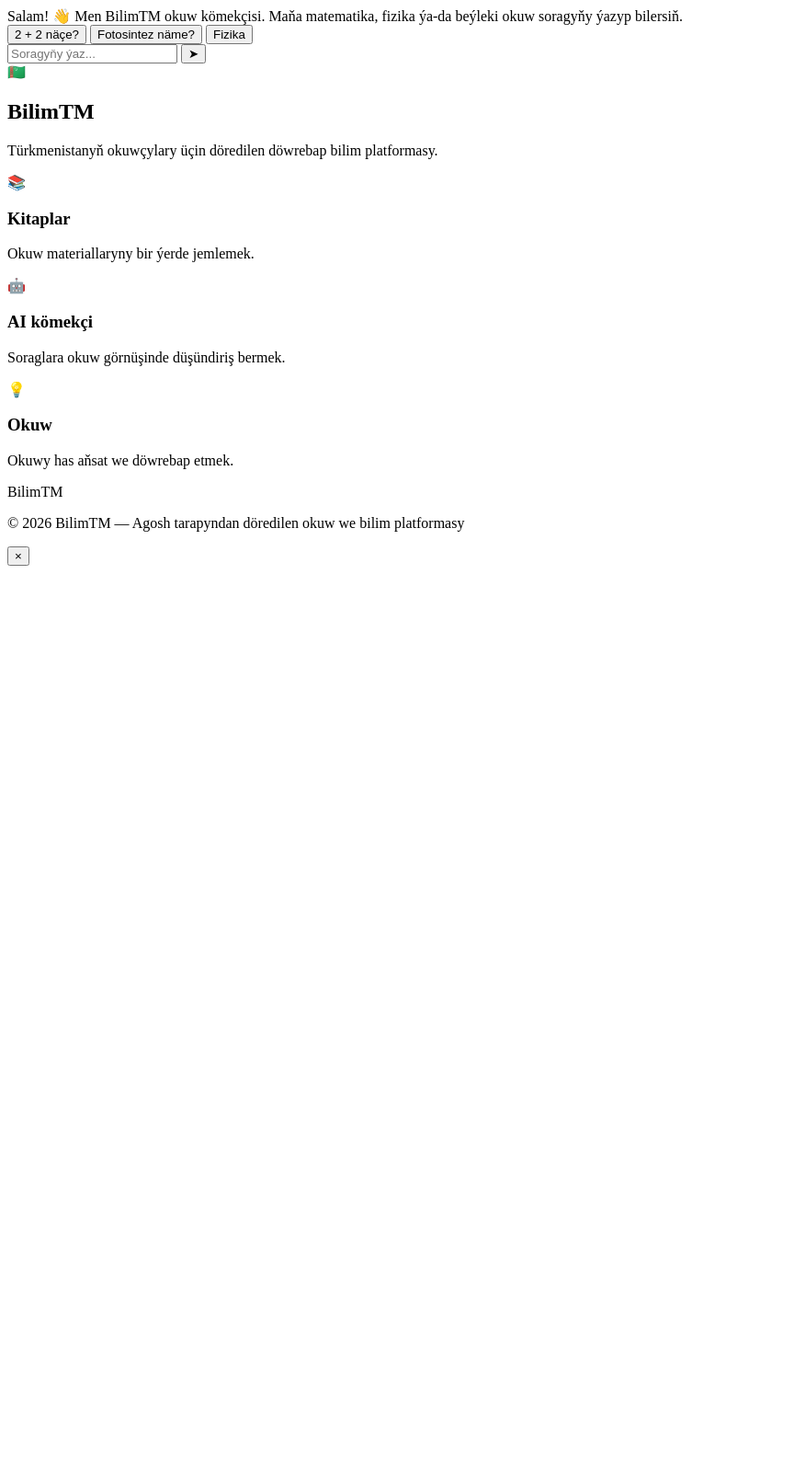
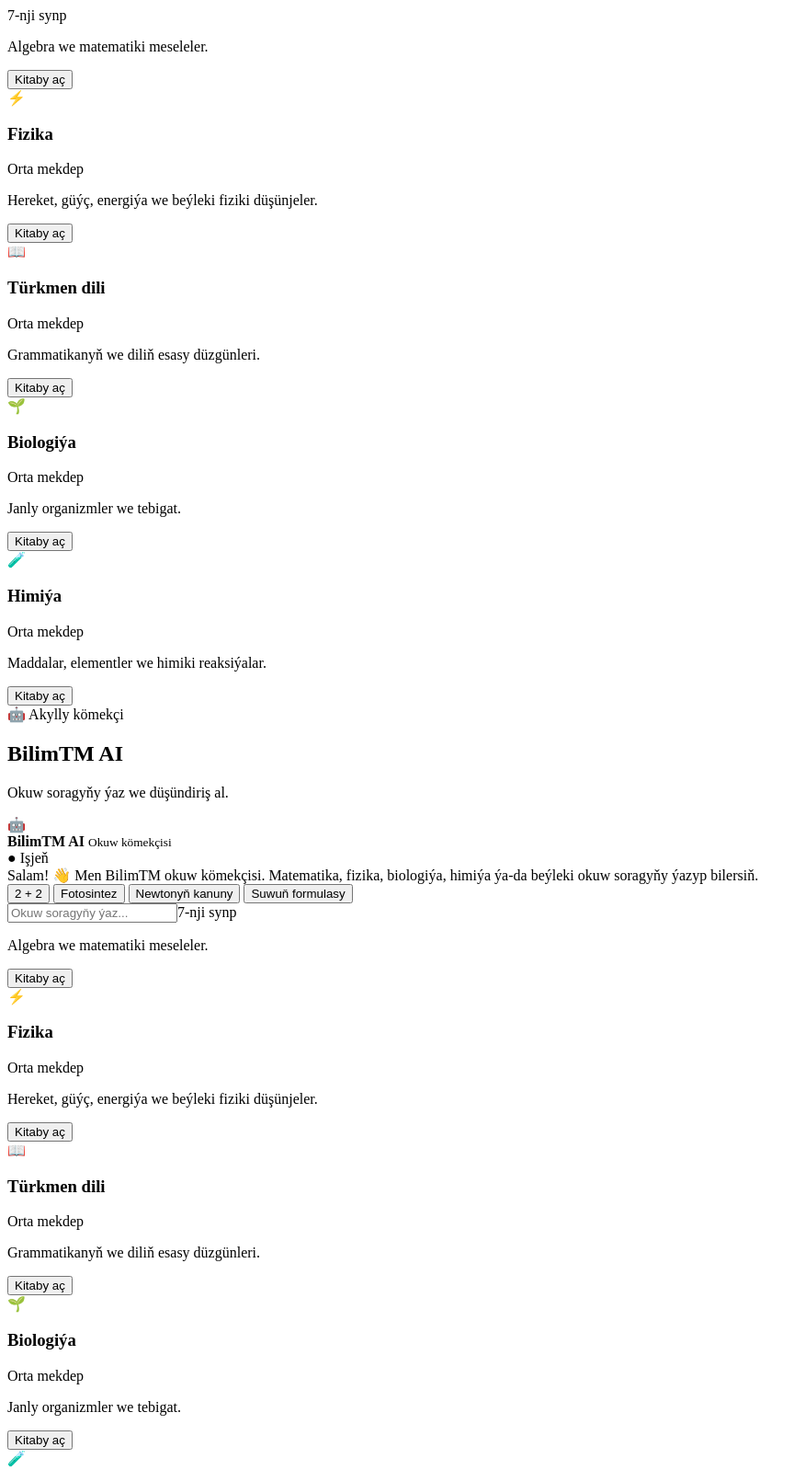
Before and after one commit to serverbbbetbb-del/BilimTM, a plain HTML site: page index.html in a window 1280 px wide. Shown: the top 1598 px of the page at 92% size, without its empty margins (0-876 px from the left). Before the commit the page ends 800 px from the top, so only its background shows below. Drawn offline with Linux system fonts and the light colour scheme.

Commit message:
index.html
Updated the AI section and added new educational content for various subjects including mathematics, physics, biology, and chemistry.

```diff
--- a/index.html
+++ b/index.html
@@ -1,24 +1,170 @@
-<div class="message ai-message">
-                Salam! 👋 Men BilimTM okuw kömekçisi.
-                Maňa matematika, fizika ýa-da beýleki
-                okuw soragyňy ýazyp bilersiň.
+<div class="class">7-nji synp</div>
+
+            <p>
+                Algebra we matematiki meseleler.
+            </p>
+
+            <button class="btn btn-primary"
+                    onclick="openBook('Matematika — 7-nji synp')">
+                Kitaby aç
+            </button>
+
+        </article>
+
+
+        <article class="book"
+                 data-subject="fizika"
+                 data-search="fizika">
+
+            <div class="book-icon">⚡</div>
+
+            <h3>Fizika</h3>
+
+            <div class="class">Orta mekdep</div>
+
+            <p>
+                Hereket, güýç, energiýa we beýleki
+                fiziki düşünjeler.
+            </p>
+
+            <button class="btn btn-primary"
+                    onclick="openBook('Fizika')">
+                Kitaby aç
+            </button>
+
+        </article>
+
+
+        <article class="book"
+                 data-subject="dil"
+                 data-search="türkmen dili türkmen dil">
+
+            <div class="book-icon">📖</div>
+
+            <h3>Türkmen dili</h3>
+
+            <div class="class">Orta mekdep</div>
+
+            <p>
+                Grammatikanyň we diliň esasy
+                düzgünleri.
+            </p>
+
+            <button class="btn btn-primary"
+                    onclick="openBook('Türkmen dili')">
+                Kitaby aç
+            </button>
+
+        </article>
+
+
+        <article class="book"
+                 data-subject="ylym"
+                 data-search="biologiýa biologiya">
+
+            <div class="book-icon">🌱</div>
+
+            <h3>Biologiýa</h3>
+
+            <div class="class">Orta mekdep</div>
+
+            <p>
+                Janly organizmler we tebigat.
+            </p>
+
+            <button class="btn btn-primary"
+                    onclick="openBook('Biologiýa')">
+                Kitaby aç
+            </button>
+
+        </article>
+
+
+        <article class="book"
+                 data-subject="ylym"
+                 data-search="himiýa himiya">
+
+            <div class="book-icon">🧪</div>
+
+            <h3>Himiýa</h3>
+
+            <div class="class">Orta mekdep</div>
+
+            <p>
+                Maddalar, elementler we himiki
+                reaksiýalar.
+            </p>
+
+            <button class="btn btn-primary"
+                    onclick="openBook('Himiýa')">
+                Kitaby aç
+            </button>
+
+        </article>
+
+    </div>
+
+</section>
+
+
+<!-- AI -->
+
+<section class="section ai-section" id="ai">
+
+    <div class="section-head">
+        <div class="small">🤖 Akylly kömekçi</div>
+        <h2>BilimTM AI</h2>
+        <p>
+            Okuw soragyňy ýaz we düşündiriş al.
+        </p>
+    </div>
+
+
+    <div class="ai-container">
+
+        <div class="ai-top">
+
+            <div class="ai-avatar">🤖</div>
+
+            <div>
+                <strong>BilimTM AI</strong>
+                <small>Okuw kömekçisi</small>
+            </div>
+
+            <div class="online">
+                ● Işjeň
             </div>
 
         </div>
 
 
-        <div class="suggestions">
+        <div class="chat" id="chat">
 
-            <button onclick="askQuestion('2 + 2 näçe bolýar?')">
-                2 + 2 näçe?
+            <div class="msg ai">
+Salam! 👋 Men BilimTM okuw kömekçisi.
+
+Matematika, fizika, biologiýa, himiýa ýa-da beýleki okuw soragyňy ýazyp bilersiň.
+            </div>
+
+        </div>
+
+
+        <div class="quick">
+
+            <button onclick="quickAsk('2 + 2 näçe?')">
+                2 + 2
             </button>
 
-            <button onclick="askQuestion('Fotosintez näme?')">
-                Fotosintez näme?
+            <button onclick="quickAsk('Fotosintez näme?')">
+                Fotosintez
             </button>
 
-            <button onclick="askQuestion('Fizikanyň esasy bölümleri haýsylar?')">
-                Fizika
+            <button onclick="quickAsk('Newtonyň ikinji kanuny näme?')">
+                Newtonyň kanuny
+            </button>
+
+            <button onclick="quickAsk('Suwuň himiki formulasy näme?')">
+                Suwuň formulasy
             </button>
 
         </div>
@@ -27,88 +173,183 @@
         <div class="chat-input">
 
             <input
-                type="text"
                 id="aiInput"
-                placeholder="Soragyňy ýaz..."
-                onkeydown="handleEnter(event)"
-            >
+                placeholder="Okuw soragyňy ýaz..."
+                onkeydown="if(e<div class="class">7-nji synp</div>
 
-            <button onclick="sendAI()">
-                ➤
+            <p>
+                Algebra we matematiki meseleler.
+            </p>
+
+            <button class="btn btn-primary"
+                    onclick="openBook('Matematika — 7-nji synp')">
+                Kitaby aç
             </button>
 
-        </div>
+        </article>
+
+
+        <article class="book"
+                 data-subject="fizika"
+                 data-search="fizika">
+
+            <div class="book-icon">⚡</div>
+
+            <h3>Fizika</h3>
+
+            <div class="class">Orta mekdep</div>
+
+            <p>
+                Hereket, güýç, energiýa we beýleki
+                fiziki düşünjeler.
+            </p>
+
+            <button class="btn btn-primary"
+                    onclick="openBook('Fizika')">
+                Kitaby aç
+            </button>
+
+        </article>
+
+
+        <article class="book"
+                 data-subject="dil"
+                 data-search="türkmen dili türkmen dil">
+
+            <div class="book-icon">📖</div>
+
+            <h3>Türkmen dili</h3>
+
+            <div class="class">Orta mekdep</div>
+
+            <p>
+                Grammatikanyň we diliň esasy
+                düzgünleri.
+            </p>
+
+            <button class="btn btn-primary"
+                    onclick="openBook('Türkmen dili')">
+                Kitaby aç
+            </button>
+
+        </article>
+
+
+        <article class="book"
+                 data-subject="ylym"
+                 data-search="biologiýa biologiya">
+
+            <div class="book-icon">🌱</div>
+
+            <h3>Biologiýa</h3>
+
+            <div class="class">Orta mekdep</div>
+
+            <p>
+                Janly organizmler we tebigat.
+            </p>
+
+            <button class="btn btn-primary"
+                    onclick="openBook('Biologiýa')">
+                Kitaby aç
+            </button>
+
+        </article>
+
+
+        <article class="book"
+                 data-subject="ylym"
+                 data-search="himiýa himiya">
+
+            <div class="book-icon">🧪</div>
+
+            <h3>Himiýa</h3>
+
+            <div class="class">Orta mekdep</div>
+
+            <p>
+                Maddalar, elementler we himiki
+                reaksiýalar.
+            </p>
+
+            <button class="btn btn-primary"
+                    onclick="openBook('Himiýa')">
+                Kitaby aç
+            </button>
+
+        </article>
 
     </div>
 
 </section>
 
 
-<section id="about" class="section about">
+<!-- AI -->
 
-    <div class="section-title">
-        <span>🇹🇲</span>
-        <h2>BilimTM</h2>
+<section class="section ai-section" id="ai">
+
+    <div class="section-head">
+        <div class="small">🤖 Akylly kömekçi</div>
+        <h2>BilimTM AI</h2>
         <p>
-            Türkmenistanyň okuwçylary üçin döredilen
-            döwrebap bilim platformasy.
+            Okuw soragyňy ýaz we düşündiriş al.
         </p>
     </div>
 
-    <div class="features">
 
-        <div>
-            <span>📚</span>
-            <h3>Kitaplar</h3>
-            <p>Okuw materiallaryny bir ýerde jemlemek.</p>
+    <div class="ai-container">
+
+        <div class="ai-top">
+
+            <div class="ai-avatar">🤖</div>
+
+            <div>
+                <strong>BilimTM AI</strong>
+                <small>Okuw kömekçisi</small>
+            </div>
+
+            <div class="online">
+                ● Işjeň
+            </div>
+
         </div>
 
-        <div>
-            <span>🤖</span>
-            <h3>AI kömekçi</h3>
-            <p>Soraglara okuw görnüşinde düşündiriş bermek.</p>
+
+        <div class="chat" id="chat">
+
+            <div class="msg ai">
+Salam! 👋 Men BilimTM okuw kömekçisi.
+
+Matematika, fizika, biologiýa, himiýa ýa-da beýleki okuw soragyňy ýazyp bilersiň.
+            </div>
+
         </div>
 
-        <div>
-            <span>💡</span>
-            <h3>Okuw</h3>
-            <p>Okuwy has aňsat we döwrebap etmek.</p>
+
+        <div class="quick">
+
+            <button onclick="quickAsk('2 + 2 näçe?')">
+                2 + 2
+            </button>
+
+            <button onclick="quickAsk('Fotosintez näme?')">
+                Fotosintez
+            </button>
+
+            <button onclick="quickAsk('Newtonyň ikinji kanuny näme?')">
+                Newtonyň kanuny
+            </button>
+
+            <button onclick="quickAsk('Suwuň himiki formulasy näme?')">
+                Suwuň formulasy
+            </button>
+
         </div>
 
-    </div>
 
-</section>
+        <div class="chat-input">
 
-</main>
-
-
-<footer>
-
-    <div class="footer-logo">
-        Bilim<span>TM</span>
-    </div>
-
-    <p>
-        © 2026 BilimTM — Agosh tarapyndan döredilen okuw we bilim platformasy
-    </p>
-
-</footer>
-
-
-<div id="modal" class="modal">
-
-    <div class="modal-content">
-
-        <button class="close" onclick="closeModal()">×</button>
-
-        <div id="modalContent"></div>
-
-    </div>
-
-</div>
-
-
-<script src="script.js"></script>
-
-</body>
-</html>
+            <input
+                id="aiInput"
+                placeholder="Okuw soragyňy ýaz..."
+                onkeydown="if(e
```
